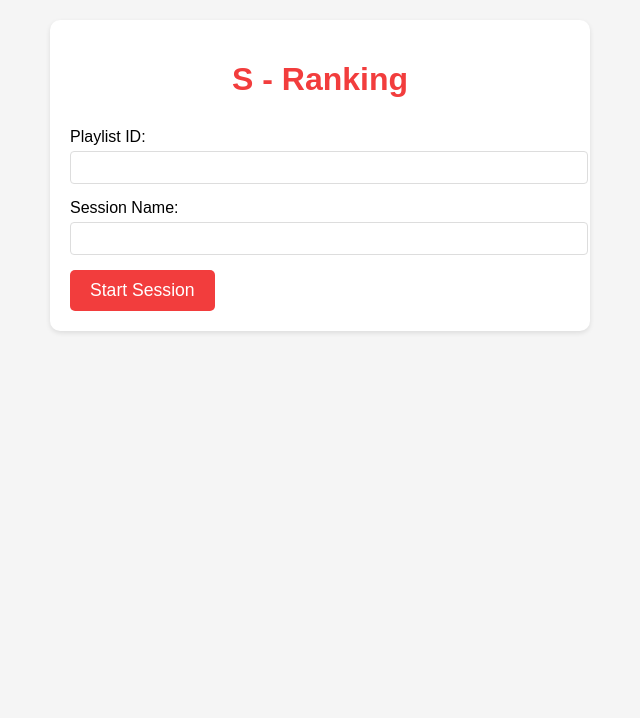
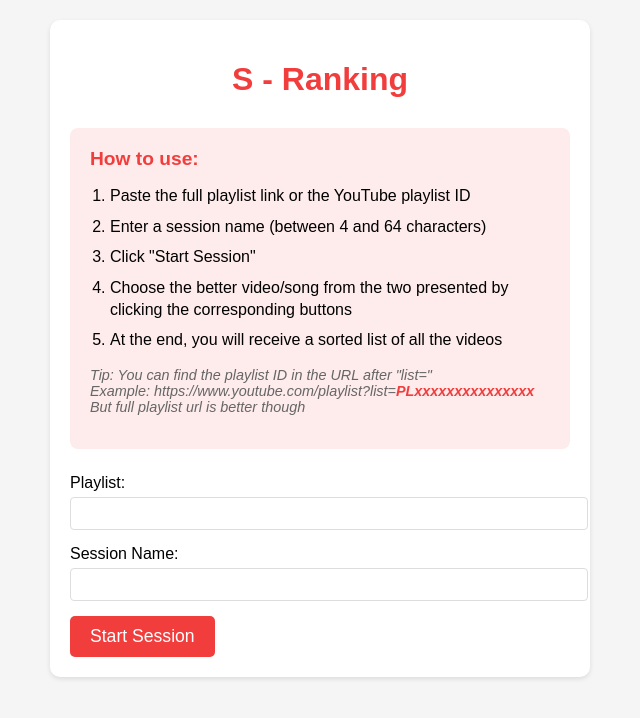
Before and after one commit to MuratovB/s-ranking, a Python web app: template templates/index.html in a window 1280 px wide. Shown: the top 718 px of the page, without its empty margins (320-960 px from the left). Run offline with Jinja, Linux system fonts and the light colour scheme; the template is opened without the code that fills it, so the values that code supplies are empty.

Commit message:
Added limiter, instructions

```diff
--- a/requirements.txt
+++ b/requirements.txt
@@ -4,3 +4,4 @@ requests
 dotenv
 python_multipart
 jinja2
+slowapi
--- a/static/style.css
+++ b/static/style.css
@@ -121,3 +121,38 @@ input {
     height: 90px;
     margin-right: 15px;
 }
+
+.instructions {
+    background: rgba(242, 61, 61, 0.1);
+    padding: 20px;
+    border-radius: 8px;
+    margin-bottom: 25px;
+}
+
+.instructions h2 {
+    color: var(--primary-color);
+    font-size: 1.2em;
+    margin-top: 0;
+    margin-bottom: 15px;
+}
+
+.instructions ol {
+    margin: 0;
+    padding-left: 20px;
+}
+
+.instructions li {
+    margin-bottom: 8px;
+    line-height: 1.4;
+}
+
+.tip {
+    font-style: italic;
+    margin-top: 15px;
+    font-size: 0.9em;
+    color: #666;
+}
+
+.tip strong {
+    color: var(--primary-color);
+}
--- a/templates/index.html
+++ b/templates/index.html
@@ -56,9 +56,20 @@
     {% else %}
         <div class="form-container">
             <h1>S - Ranking</h1>
+                <div class="instructions">
+                    <h2>How to use:</h2>
+                    <ol>
+                        <li>Paste the full playlist link or the YouTube playlist ID</li>
+                        <li>Enter a session name (between 4 and 64 characters)</li>
+                        <li>Click "Start Session"</li>
+                        <li>Choose the better video/song from the two presented by clicking the corresponding buttons</li>
+                        <li>At the end, you will receive a sorted list of all the videos</li>
+                    </ol>
+                    <p class="tip">Tip: You can find the playlist ID in the URL after "list=" <br>Example: https://www.youtube.com/playlist?list=<strong>PLxxxxxxxxxxxxxxx</strong><br>But full playlist url is better though</p>
+                </div>
             <form id="sessionForm">
                 <div class="form-group">
-                    <label for="playlistId">Playlist ID:</label>
+                    <label for="playlistId">Playlist:</label>
                     <input type="text" id="playlistId" name="playlistId">
                 </div>
                 <div class="form-group">
```
Also changed, not shown: main.py (+11 -1 lines).
